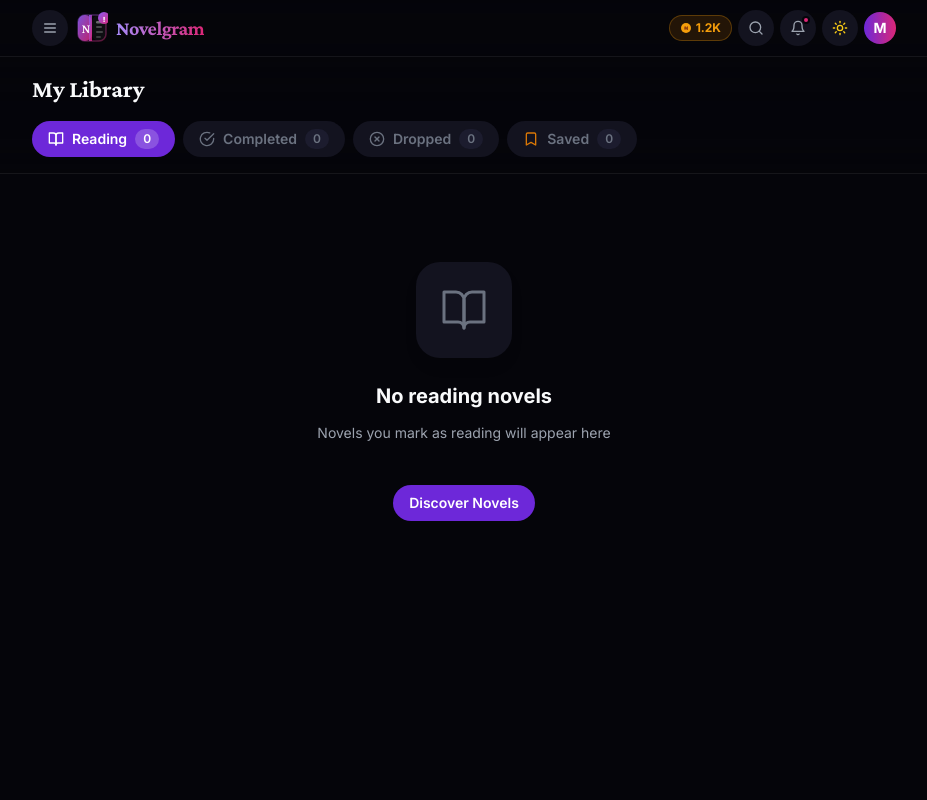
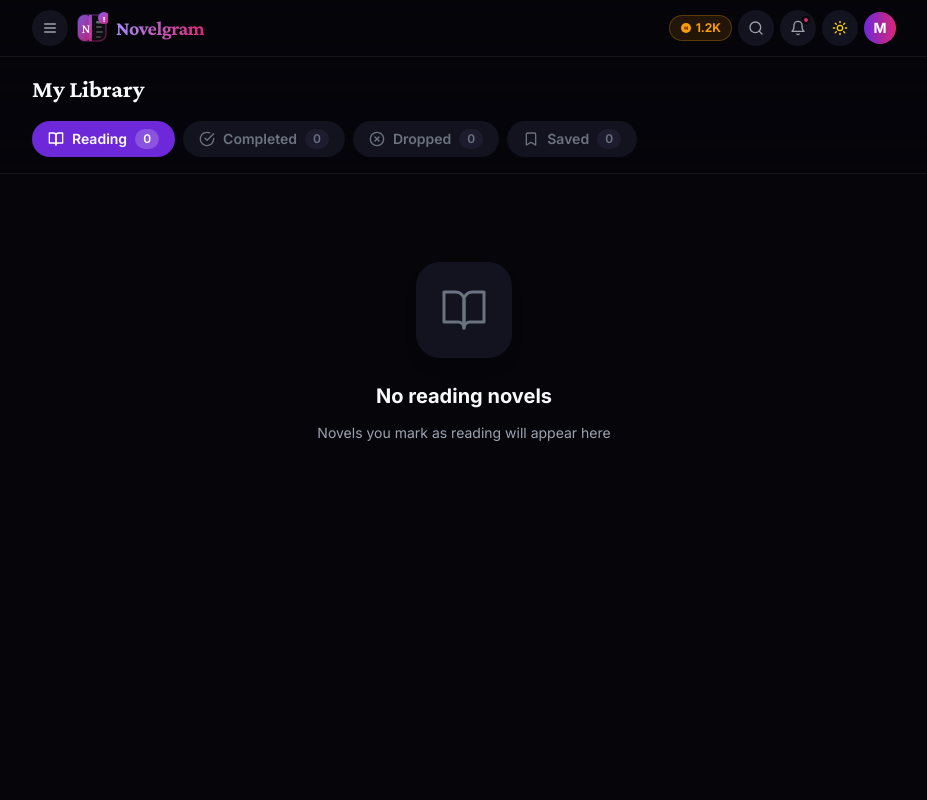
Before and after one commit to imadeddiinemenouer-a11y/NovalGram, a React (Vite) app: page /#/library in a window 1280 px wide. Shown: the top 800 px of the page, without its empty margins (176-1103 px from the left). Built offline with nearby package versions, Linux system fonts and the light colour scheme.

Commit message:
Update LibraryPage.tsx

```diff
--- a/src/pages/LibraryPage.tsx
+++ b/src/pages/LibraryPage.tsx
@@ -1,19 +1,19 @@
 import React, { useState, useEffect } from 'react';
 import { useNavigate } from 'react-router-dom';
-import { BookOpen, CheckCircle, XCircle, Clock, Bookmark, MoreVertical, Trash2 } from 'lucide-react';
+import { BookOpen, CheckCircle, XCircle, Bookmark, Trash2 } from 'lucide-react';
 import { useAuth } from '../context/AuthContext';
 import { useTheme } from '../context/ThemeContext';
 import { getLibrary, updateLibraryStatus, removeFromLibrary } from '../utils/api';
-import { formatNumber, formatDate } from '../utils/helpers';
+import { formatNumber } from '../utils/helpers';
 import LoadingSpinner from '../components/common/LoadingSpinner';
 import EmptyState from '../components/common/EmptyState';
 import type { LibraryItem } from '../types';
 
 const tabs = [
-  { id: 'reading', label: 'Reading', icon: BookOpen, color: 'text-[var(--teal)]', bg: 'bg-[var(--teal)]/10' },
-  { id: 'completed', label: 'Completed', icon: CheckCircle, color: 'text-[var(--green)]', bg: 'bg-[var(--green)]/10' },
-  { id: 'dropped', label: 'Dropped', icon: XCircle, color: 'text-[var(--red)]', bg: 'bg-[var(--red)]/10' },
-  { id: 'planned', label: 'Saved', icon: Bookmark, color: 'text-[var(--amber)]', bg: 'bg-[var(--amber)]/10' },
+  { id: 'reading', label: 'Reading', icon: BookOpen },
+  { id: 'completed', label: 'Completed', icon: CheckCircle },
+  { id: 'dropped', label: 'Dropped', icon: XCircle },
+  { id: 'planned', label: 'Saved', icon: Bookmark },
 ];
 
 export default function LibraryPage() {
@@ -43,17 +43,6 @@ export default function LibraryPage() {
     }
   }
 
-  async function handleStatusChange(itemId: string, newStatus: string) {
-    try {
-      await updateLibraryStatus(itemId, newStatus);
-      setLibrary(prev => prev.map(item =>
-        item.id === itemId ? { ...item, status: newStatus as any } : item
-      ));
-    } catch (error) {
-      console.error('Error updating status:', error);
-    }
-  }
-
   async function handleRemove(itemId: string) {
     try {
       await removeFromLibrary(itemId);
@@ -75,13 +64,7 @@ export default function LibraryPage() {
         <div className="text-center">
           <BookOpen className="w-16 h-16 mx-auto mb-4 text-[var(--txt3)]" />
           <h2 className={`text-xl font-semibold mb-2 ${isDark ? 'text-[var(--txt)]' : 'text-gray-900'}`}>Sign in to view your library</h2>
-          <p className="text-[var(--txt3)] mb-4">Keep track of your reading progress</p>
-          <button
-            onClick={() => navigate('/login')}
-            className="px-6 py-3 bg-gradient-to-r from-[var(--v)] to-[var(--mg)] text-white rounded-full font-semibold hover:opacity-90 transition-opacity"
-          >
-            Sign In
-          </button>
+          <button onClick={() => navigate('/login')} className="px-6 py-3 bg-gradient-to-r from-[var(--v)] to-[var(--mg)] text-white rounded-full font-semibold">Sign In</button>
         </div>
       </div>
     );
@@ -89,7 +72,6 @@ export default function LibraryPage() {
 
   return (
     <div className={`min-h-screen transition-colors ${isDark ? 'bg-[var(--void)] text-[var(--txt)]' : 'bg-gray-50 text-gray-900'}`}>
-      {/* Header & Tabs */}
       <div className={`sticky top-14 z-30 border-b ${isDark ? 'bg-[var(--void)]/95 backdrop-blur-2xl border-[var(--b2)]' : 'bg-white border-gray-200'}`}>
         <div className="max-w-4xl mx-auto px-4 py-4">
           <h1 className="text-2xl font-bold mb-4 font-serif">My Library</h1>
@@ -104,18 +86,12 @@ export default function LibraryPage() {
                   className={`flex items-center gap-2 px-4 py-2 rounded-full whitespace-nowrap text-sm font-semibold transition-all ${
                     activeTab === tab.id
                       ? 'bg-[var(--v)] text-white'
-                      : isDark
-                        ? 'bg-[var(--surface2)] text-[var(--txt3)] hover:bg-[var(--surface3)]'
-                        : 'bg-gray-100 text-gray-600 hover:bg-gray-200'
+                      : isDark ? 'bg-[var(--surface2)] text-[var(--txt3)] hover:bg-[var(--surface3)]' : 'bg-gray-100 text-gray-600 hover:bg-gray-200'
                   }`}
                 >
-                  <Icon className={`w-4 h-4 ${activeTab === tab.id ? '' : tab.color}`} />
+                  <Icon className="w-4 h-4" />
                   {tab.label}
-                  <span className={`text-xs px-2 py-0.5 rounded-full ${
-                    activeTab === tab.id ? 'bg-white/20' : isDark ? 'bg-[var(--surface3)]' : 'bg-gray-200'
-                  }`}>
-                    {count}
-                  </span>
+                  <span className={`text-xs px-2 py-0.5 rounded-full ${activeTab === tab.id ? 'bg-white/20' : isDark ? 'bg-[var(--surface3)]' : 'bg-gray-200'}`}>{count}</span>
                 </button>
               );
             })}
@@ -123,92 +99,32 @@ export default function LibraryPage() {
         </div>
       </div>
 
-      {/* Content */}
       <div className="max-w-4xl mx-auto px-3 py-6">
         {isLoading ? (
           <LoadingSpinner className="py-12" />
         ) : filteredItems.length === 0 ? (
-          <EmptyState
-            icon={tabs.find(t => t.id === activeTab)?.icon}
-            title={`No ${activeTab} novels`}
-            description={`Novels you mark as ${activeTab} will appear here`}
-            action={
-              activeTab === 'reading' && (
-                <button
-                  onClick={() => navigate('/')}
-                  className="mt-4 px-4 py-2 bg-[var(--v)] text-white rounded-full text-sm font-semibold hover:opacity-90"
-                >
-                  Discover Novels
-                </button>
-              )
-            }
-          />
+          <EmptyState icon={tabs.find(t => t.id === activeTab)?.icon} title={`No ${activeTab} novels`} description={`Novels you mark as ${activeTab} will appear here`} />
         ) : (
           <div className="space-y-2">
             {filteredItems.map((item, index) => {
               const novel = item.novel;
               if (!novel) return null;
-
               const totalChapters = novel.word_count ? Math.ceil(novel.word_count / 2000) : 0;
               const progress = totalChapters > 0 ? Math.round((item.last_chapter_read / totalChapters) * 100) : 0;
-
               return (
-                <div
-                  key={item.id}
-                  onClick={() => navigate(`/novel/${novel.id}`)}
-                  className="card flex gap-3 p-3 cursor-pointer group animate-fade-in"
-                  style={{ animationDelay: `${index * 0.04}s` }}
-                >
-                  {/* Cover */}
-                  <div
-                    className="w-[62px] h-[84px] rounded-lg flex-shrink-0 overflow-hidden relative flex items-center justify-center text-3xl"
-                    style={{
-                      background: `linear-gradient(135deg, ${(novel as any).c1 || '#6d28d9'}55, ${(novel as any).c2 || '#db2777'}22)`,
-                    }}
-                  >
-                    {novel.cover_image ? (
-                      <img src={novel.cover_image} alt={novel.title} className="w-full h-full object-cover" />
-                    ) : (
-                      <span>{(novel as any).emoji || '📖'}</span>
-                    )}
+                <div key={item.id} onClick={() => navigate(`/novel/${novel.id}`)} className="card flex gap-3 p-3 cursor-pointer group animate-fade-in" style={{ animationDelay: `${index * 0.04}s` }}>
+                  <div className="w-[62px] h-[84px] rounded-lg flex-shrink-0 overflow-hidden relative flex items-center justify-center text-3xl" style={{ background: `linear-gradient(135deg, ${(novel as any).c1 || '#6d28d9'}55, ${(novel as any).c2 || '#db2777'}22)` }}>
+                    {novel.cover_image ? <img src={novel.cover_image} alt={novel.title} className="w-full h-full object-cover" /> : <span>📖</span>}
                   </div>
-
-                  {/* Info */}
                   <div className="flex-1 min-w-0">
-                    <h3 className="text-sm font-bold truncate group-hover:text-[var(--vb)] transition-colors">
-                      {novel.title}
-                    </h3>
-                    <p className="text-[11px] text-[var(--txt3)] mb-2">
-                      {novel.author?.display_name || novel.author?.username || 'Unknown'}
-                    </p>
-                    <p className="text-[10px] text-[var(--txt3)] mb-2">
-                      Chapter {item.last_chapter_read} of {totalChapters || '?'}
-                    </p>
-
-                    {/* Progress */}
+                    <h3 className="text-sm font-bold truncate group-hover:text-[var(--vb)] transition-colors">{novel.title}</h3>
+                    <p className="text-[11px] text-[var(--txt3)] mb-2">{novel.author?.display_name || novel.author?.username || 'Unknown'}</p>
                     <div className="flex items-center gap-2">
-                      <div className="flex-1 h-1 bg-[var(--surface3)] rounded-full overflow-hidden">
-                        <div
-                          className="h-full bg-gradient-to-r from-[var(--v)] to-[var(--mg)] rounded-full transition-all"
-                          style={{ width: `${Math.min(progress, 100)}%` }}
-                        />
-                      </div>
+                      <div className="flex-1 h-1 bg-[var(--surface3)] rounded-full overflow-hidden"><div className="h-full bg-gradient-to-r from-[var(--v)] to-[var(--mg)] rounded-full transition-all" style={{ width: `${Math.min(progress, 100)}%` }} /></div>
                       <span className="text-[10px] text-[var(--txt3)]">{progress}%</span>
                     </div>
-
-                    {/* New chapter badge */}
-                    {(novel as any).hot && (
-                      <span className="inline-block mt-2 px-2 py-0.5 rounded-full text-[9px] font-bold bg-[rgba(219,39,119,0.18)] text-[var(--mg)]">
-                        🔔 New chapter available!
-                      </span>
-                    )}
                   </div>
-
-                  {/* Actions */}
-                  <button
-                    onClick={(e) => { e.stopPropagation(); handleRemove(item.id); }}
-                    className="w-7 h-7 flex items-center justify-center rounded-full bg-[var(--surface2)] text-[var(--txt3)] hover:text-[var(--red)] hover:bg-[rgba(220,38,38,0.1)] transition-colors self-start"
-                  >
+                  <button onClick={(e) => { e.stopPropagation(); handleRemove(item.id); }} className="w-7 h-7 flex items-center justify-center rounded-full bg-[var(--surface2)] text-[var(--txt3)] hover:text-red-400 transition-colors self-start">
                     <Trash2 className="w-3.5 h-3.5" />
                   </button>
                 </div>
```
